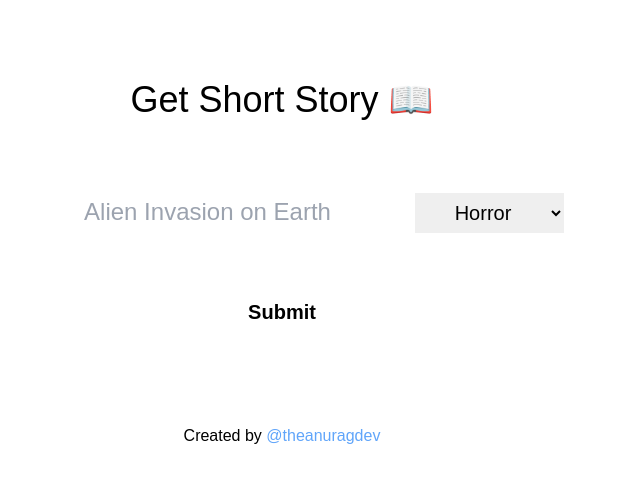
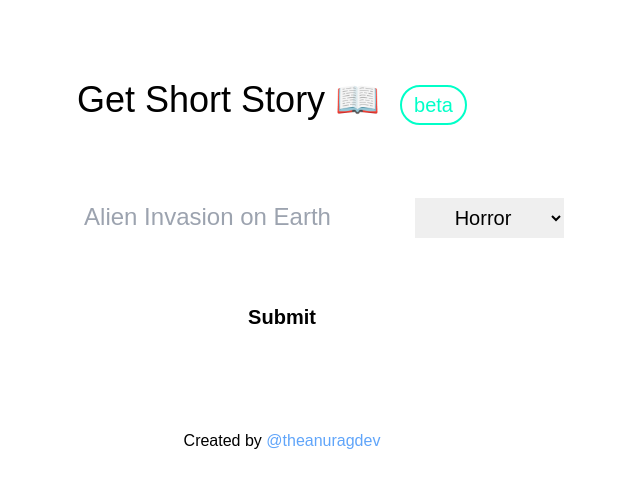
Before and after one commit to anuragts/stories, a Next.js app: page / in a window 1280 px wide. Shown: the top 488 px of the page, without its empty margins (358-998 px from the left). Built offline with nearby package versions, Linux system fonts and the light colour scheme; a web font is replaced by a local one.

Commit message:
added beta

```diff
--- a/src/pages/index.tsx
+++ b/src/pages/index.tsx
@@ -36,6 +36,8 @@ export default function Home() {
           <Link href="/">
           Get Short Story 📖
           </Link>
+          <button title="currently in beta , responses may vary" className="border-2 text-xl rounded-full mx-5 px-3 py-1 text-[#00ffc8] border-[#00ffc8] beta">beta
+          </button>
         </h1>
 
         <form onSubmit={handleSubmit} className="my-5 text-center">
--- a/src/styles/globals.css
+++ b/src/styles/globals.css
@@ -15,6 +15,7 @@ a {
   text-decoration: none;
 }
 
+
 @media (prefers-color-scheme: dark) {
   html {
     color-scheme: dark;
```
